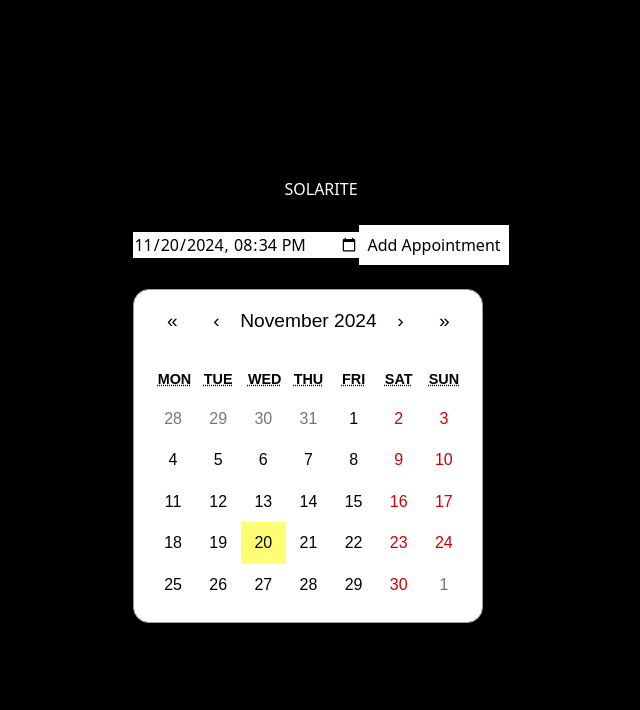
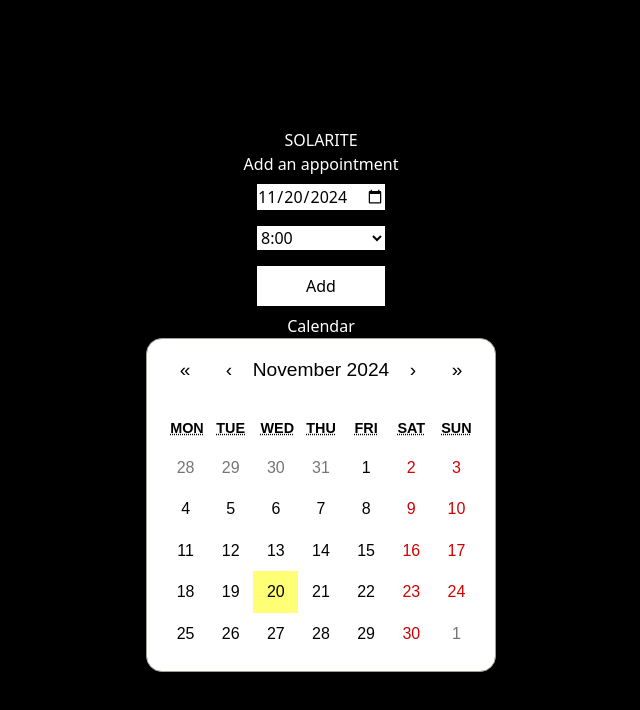
Before and after one commit to chingu-voyages/v52-tier2-team-25, a React (Vite) app in the folder solarite/: page /userPage in a window 1280 px wide. Shown: the top 710 px of the page, without its empty margins (319-959 px from the left). Built offline with nearby package versions, Linux system fonts and the light colour scheme.

Commit message:
improvements: time input | added double click

```diff
--- a/solarite/src/pages/UserPage/UserPage.jsx
+++ b/solarite/src/pages/UserPage/UserPage.jsx
@@ -5,20 +5,22 @@ import Calendar from 'react-calendar';
 import 'react-calendar/dist/Calendar.css';
 
 export function UserPage() {
-  const [dateTime, setDateTime] = useState(new Date().toISOString());
+  const [date, setDate] = useState(new Date().toISOString().split('T')[0]);
+  const [time, setTime] = useState();
   const [appointments, setAppointments] = useState([]);
   const [userId, setUserId] = useState(null);
+  const [clickTimeout, setClickTimeout] = useState(null);
 
   useEffect(() => {
     getUserAppointments();
   }, []);
 
-  // Get user data and appointments
+  // Fetch user appointments
   const getUserAppointments = async () => {
     const { data: { user }, error: userError } = await supabase.auth.getUser();
 
     if (userError) {
-      console.error("Erro:", userError.message);
+      console.error("Error:", userError.message);
       return;
     }
 
@@ -26,28 +28,42 @@ export function UserPage() {
 
     const { data, error } = await supabase
       .from("appointment")
-      .select("appointment_date, admin_id")
+      .select("appointment_date, appointment_time, admin_id")
       .eq("user_id", user.id);
 
     if (error) {
-      console.error("Erro:", error.message);
+      console.error("Error:", error.message);
     } else {
       setAppointments(data);
     }
   };
 
-  //verification of the date
-  const isAppointmentDate = (date) => {
-    return appointments.find(app =>
-      new Date(app.appointment_date).toISOString().split('T')[0] === date.toISOString().split('T')[0]
-    );
+  //check the date of the callender and the appointmens on supabase
+  const getAppointmentByDate = (date) => {
+    return appointments.find(app => app.appointment_date === date.toISOString().split('T')[0]);
   };
 
-  //handle the delete
-  const handleDateClick = async (date) => {
-    const appointment = isAppointmentDate(date);
-    if (appointment) {
-      const confirmDelete = window.confirm("Are you sure you want to cancel?");
+  //single or double click
+  const handleDateClick = (date) => {
+    const appointment = getAppointmentByDate(date); //check if the date has an appointment
+
+    if (!appointment) return;
+
+    if (clickTimeout) {
+      clearTimeout(clickTimeout);
+      setClickTimeout(null);
+      deleteAppointment(date);
+    } else {
+      setClickTimeout(setTimeout(() => {
+        alert(`Appointment time: ${appointment.appointment_time}`);
+        setClickTimeout(null);
+      }, 300));  //to do the double click
+    }
+  };
+
+  // Delete appointment
+  const deleteAppointment = async (date) => {
+    const confirmDelete = window.confirm("Tem certeza que deseja cancelar este agendamento?");
     if (confirmDelete) {
       const { error } = await supabase
         .from("appointment")
@@ -58,13 +74,13 @@ export function UserPage() {
       if (error) {
         console.error("Error:", error.message);
       } else {
-          alert("The appointment was canceled");
+        alert("Agendamento cancelado com sucesso!");
         getUserAppointments();
-        }
       }
     }
   };
 
+  // Add appointment
   const addAppointment = async () => {
     const { data: { user }, error: userError } = await supabase.auth.getUser();
 
@@ -72,8 +88,6 @@ export function UserPage() {
       console.error("Erro:", userError.message);
       return;
     }
-
-    const [date, time] = dateTime.split('T');  //split time and date
 
     const { error } = await supabase.from("appointment").insert([
       {
@@ -87,41 +101,51 @@ export function UserPage() {
     if (error) {
       console.error("Error:", error.message);
     } else {
-      alert("Your appointment was saved");
+      alert("The ppointment request was saved");
       getUserAppointments();
     }
   };
 
   return (
     <div className="user-page">
-      <h2>Add Appointment</h2>
+      <h2 className='text-white'>Add an appointment</h2>
+      <div className='flex flex-col gap-4 w-36 m-auto p-2'>
         <input
-        type="datetime-local"
-        value={dateTime.slice(0, 16)}
-        onChange={(e) => setDateTime(e.target.value)}
+          type="date"
+          value={date}
+          onChange={(e) => setDate(e.target.value)}
           className="bg-white"
         />
-      <button onClick={addAppointment} className="bg-white p-2">Add Appointment</button>
+        <select value={time} onChange={(e) => setTime(e.target.value)} className="bg-white">
+          {Array.from({ length: 10 }, (_, i) => {
+            const hour = 8 + i;
+            return (
+              <option key={hour} value={`${hour.toString()}:00`}>
+                {`${hour}:00`}
+              </option>
+            );
+          })}
+        </select>
+        <button onClick={addAppointment} className="bg-white p-2">Add</button>
+      </div>
 
-      <h2>Calendar</h2>
+      <h2 className='text-white'>Calendar</h2>
       <Calendar
-        className={'custom-calendar'}
+        className="custom-calendar"
         onClickDay={handleDateClick}
         tileClassName={({ date }) => {
-          const appointment = isAppointmentDate(date);
+          const appointment = getAppointmentByDate(date);
           if (appointment) {
-            return appointment.admin_id ? 'highlight-green ' : 'highlight-yellow';
+            return appointment.admin_id ? 'highlight-green' : 'highlight-yellow';
           }
           return null;
         }}
       />
-
       <style jsx>{`
         .highlight-yellow {
           background-color: #ede883;
           border-radius: 50%;
         }
-
         .highlight-green {
           background-color: #88e8a0;
           border-radius: 50%;
```
Lines whose indentation alone changed are shown as unchanged.
